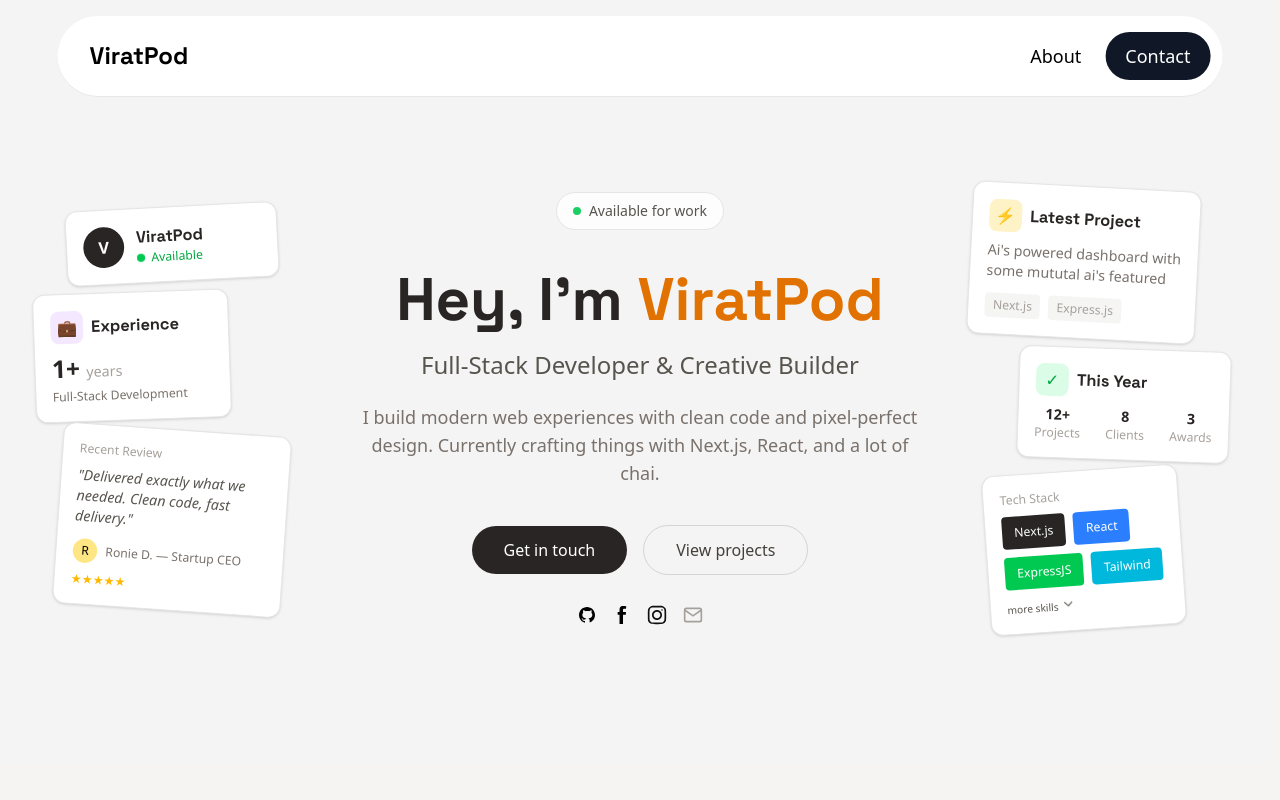
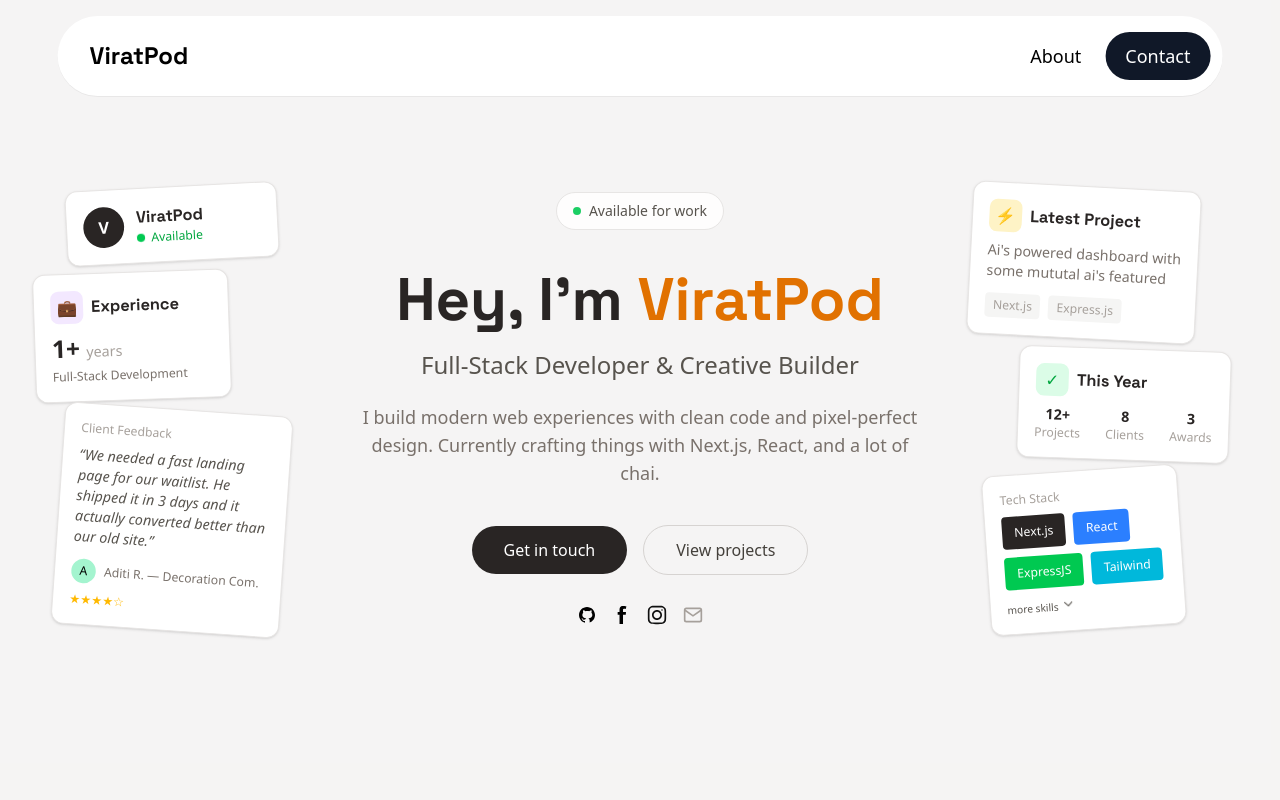
Before and after one commit to virat-pod/viratpod, a Next.js app: page / in a window 1280 px wide. Shown: the top 800 px of the page. Built offline with nearby package versions, Linux system fonts and the light colour scheme.

Commit message:
Update heroLeftCard.js

```diff
--- a/components/home/cards/heroLeftCard.js
+++ b/components/home/cards/heroLeftCard.js
@@ -62,17 +62,24 @@ const HeroLeftCards = () => {
   style={card3.opacity}
   className={`${card3.className} rotate-4 translate-x-12 mt-3 transition-all bg-white border border-stone-200 rounded-xl p-4 shadow-sm w-56`}
 >
-        <p className="text-xs text-stone-400 mb-2">Recent Review</p>
+  <p className="text-xs text-stone-400 mb-2">Client Feedback</p>
+
   <p className="text-sm text-stone-600 italic">
-          "Delivered exactly what we needed. Clean code, fast delivery."
+    “We needed a fast landing page for our waitlist. He shipped it in 3 days and it actually converted better than our old site.”
   </p>
+
   <div className="flex items-center gap-2 mt-3">
-          <span className="w-6 h-6 bg-amber-200 rounded-full flex items-center justify-center text-xs">
-            R
+    <span className="w-6 h-6 bg-emerald-200 rounded-full flex items-center justify-center text-xs">
+      A
     </span>
-          <span className="text-xs text-stone-500">Ronie D. — Startup CEO</span>
-        </div>{" "}
-        <div className="flex gap-0.5 mt-2 text-amber-400 text-xs">★★★★★</div>
+    <span className="text-xs text-stone-500">
+      Aditi R. — Decoration Com.
+    </span>
+  </div>
+
+  <div className="flex gap-0.5 mt-2 text-amber-400 text-xs">
+    ★★★★☆
+  </div>
 </div>
     </div>
   );
```
Lines whose indentation alone changed are shown as unchanged.
